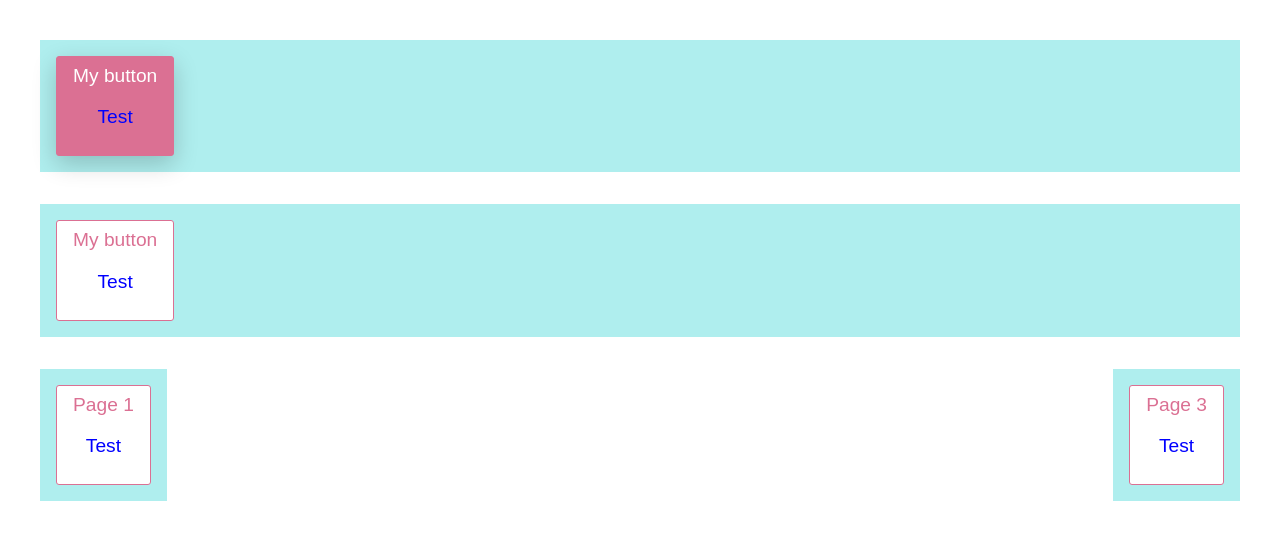
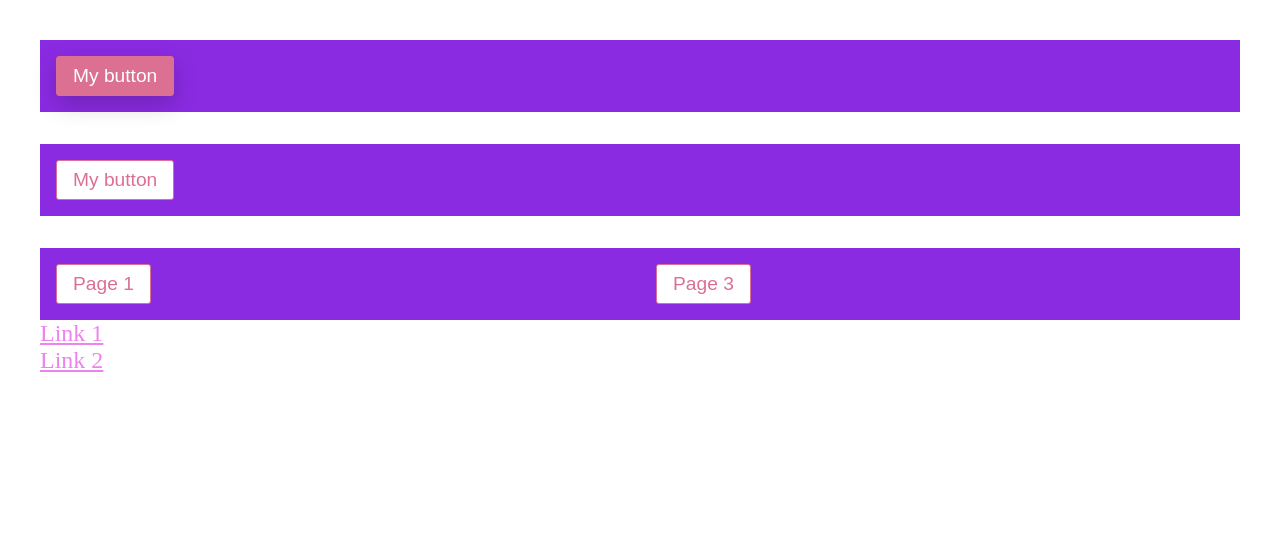
Before and after one commit to kaslufl/styled-components-react, a React (Create React App) app: page / in a window 1280 px wide. Shown: the top 540 px of the page. Built offline with nearby package versions, Linux system fonts and the light colour scheme.

Commit message:
feat: adiciona propriedades nos componentes, condiciona css pai filho

```diff
--- a/src/App.js
+++ b/src/App.js
@@ -21,15 +21,28 @@ const PaginationWrapper = styled.div`
   }};
 `;
 
+const Link = styled.a.attrs((props) => ({
+  target: "_blank",
+}))`
+  color: violet;
+  font-size: 1.5rem;
+`;
+
 const App = () => {
   return (
     <MainWrapper>
       <Button primary>My button</Button>
       <Button>My button</Button>
-      <PaginationWrapper page='middle'>
+      <PaginationWrapper page="middle">
         <Button>Page 1</Button>
         <Button>Page 3</Button>
       </PaginationWrapper>
+      <Link href="https://www.google.com">
+        Link 1
+      </Link>
+      <Link href="https://www.google.com">
+        Link 2
+      </Link>
     </MainWrapper>
   );
 };
--- a/src/components/Button.js
+++ b/src/components/Button.js
@@ -1,7 +1,7 @@
 import React from "react";
 import styled, { css } from "styled-components";
 
-import { Wrapper } from "./styled";
+import { Wrapper, fadeIn } from "./styled";
 
 const StyledButton = styled.button`
   background-color: white;
@@ -11,6 +11,7 @@ const StyledButton = styled.button`
   padding: 0.5rem 1rem;
   border: 1px solid palevioletred;
   border-radius: 3px;
+  animation: 2s ${fadeIn} ease-in;
 
   ${({ primary }) =>
     primary &&
@@ -25,8 +26,15 @@ const StyledButton = styled.button`
     background-color: palevioletred;
   }
 
-  .someClass {
-    color: blue;
+`;
+
+const OutterWrapper = styled.div`
+  width: 100%;
+  background-color: blueviolet;
+  margin-top: 2rem;
+
+  &:hover ${StyledButton}{
+    color:red;
   }
 `;
 
@@ -36,12 +44,9 @@ const SuperButton = styled(StyledButton)`
 
 const Button = ({ primary, children }) => {
   return (
-    <Wrapper>
-      <StyledButton primary={primary}>
-        {children}
-        <p className="someClass">Test</p>
-      </StyledButton>
-    </Wrapper>
+    <OutterWrapper>
+      <StyledButton primary={primary}>{children}</StyledButton>
+    </OutterWrapper>
   );
 };
 
--- a/src/components/styled/index.js
+++ b/src/components/styled/index.js
@@ -1,6 +1,15 @@
-import styled from "styled-components";
+import styled, { keyframes } from "styled-components";
 
 export const Wrapper = styled.section`
   margin-top: 2rem;
   background-color: paleturquoise;
 `;
+
+export const fadeIn = keyframes`
+  0% {
+   opacity: 0;
+  }
+  100% {
+    opacity:1;
+  }
+`;
```
